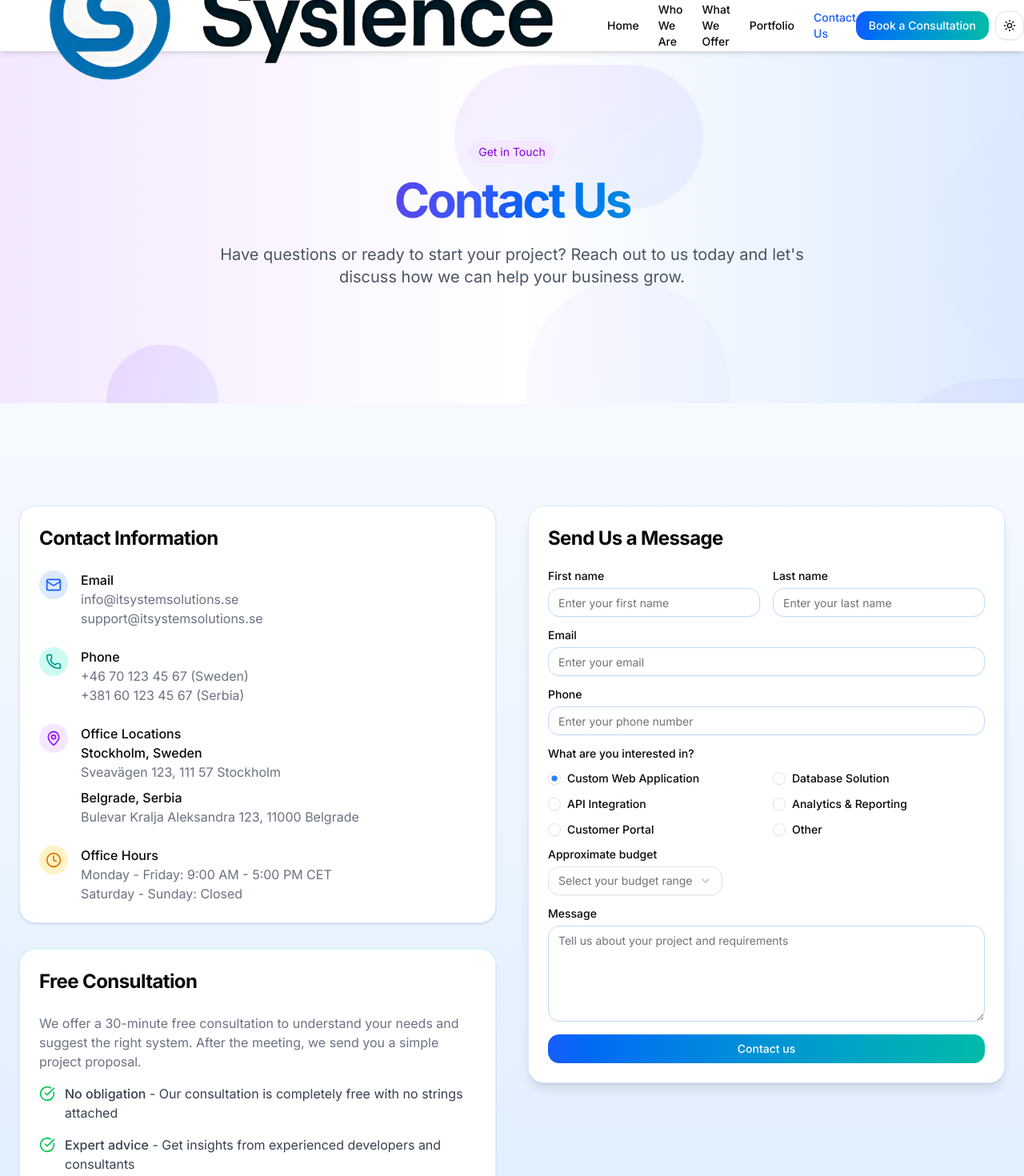
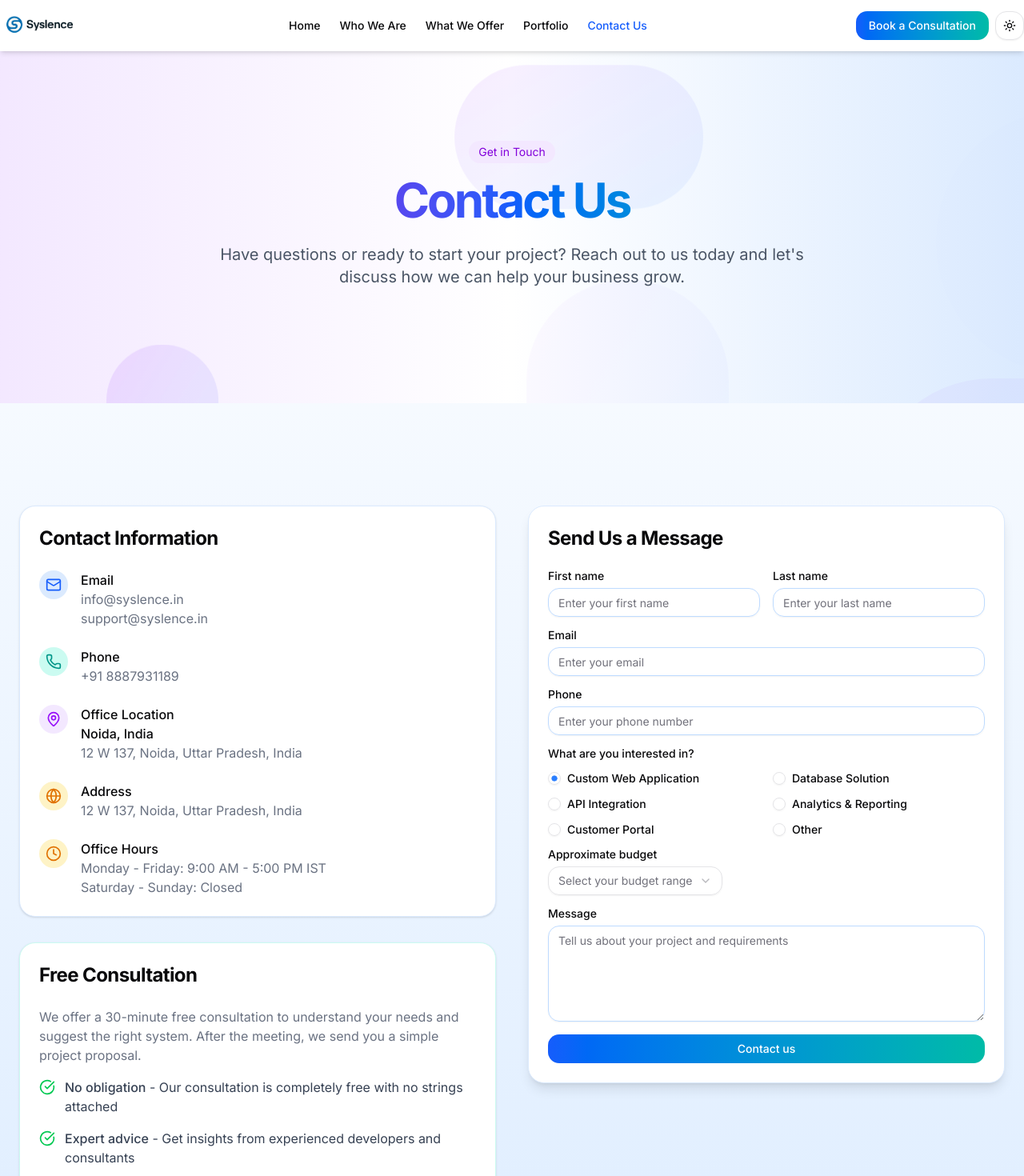
Before and after one commit to Devildk384/ITverse, a Next.js app: page /contact in a window 1280 px wide. Shown: the top 1470 px of the page at 80% size. Built offline with nearby package versions, Linux system fonts and the light colour scheme.

Commit message:
first commut

```diff
--- a/src/app/book-consultation/page.tsx
+++ b/src/app/book-consultation/page.tsx
@@ -340,17 +340,17 @@ export default function BookConsultationPage() {
                                   <SelectValue placeholder="Select your budget range" />
                                 </SelectTrigger>
                                 <SelectContent>
-                                  <SelectItem value="10-20k">
-                                    10,000 - 20,000 SEK
-                                  </SelectItem>
-                                  <SelectItem value="20-50k">
-                                    20,000 - 50,000 SEK
+                                  <SelectItem value="25-50k">
+                                    ₹25,000 - ₹50,000
                                   </SelectItem>
                                   <SelectItem value="50-100k">
-                                    50,000 - 100,000 SEK
+                                    ₹50,000 - ₹1,00,000
                                   </SelectItem>
-                                  <SelectItem value="100k+">
-                                    100,000+ SEK
+                                  <SelectItem value="1-2lakh">
+                                    ₹1,00,000 - ₹2,00,000
+                                  </SelectItem>
+                                  <SelectItem value="2lakh+">
+                                    ₹2,00,000+
                                   </SelectItem>
                                   <SelectItem value="not-sure">
                                     Not sure yet
--- a/src/app/contact/page.tsx
+++ b/src/app/contact/page.tsx
@@ -7,6 +7,7 @@ import {
   Clock,
   MessageSquare,
   CheckCircle,
+  Globe,
 } from "lucide-react";
 import { Button } from "@/components/ui/button";
 import { Input } from "@/components/ui/input";
@@ -83,10 +84,10 @@ export default function ContactPage() {
                     <div>
                       <h3 className="font-medium">Email</h3>
                       <p className="text-gray-500 dark:text-gray-400">
-                        info@itsystemsolutions.se
+                        info@syslence.in
                       </p>
                       <p className="text-gray-500 dark:text-gray-400">
-                        support@itsystemsolutions.se
+                        support@syslence.in
                       </p>
                     </div>
                   </div>
@@ -98,10 +99,7 @@ export default function ContactPage() {
                     <div>
                       <h3 className="font-medium">Phone</h3>
                       <p className="text-gray-500 dark:text-gray-400">
-                        +46 70 123 45 67 (Sweden)
-                      </p>
-                      <p className="text-gray-500 dark:text-gray-400">
-                        +381 60 123 45 67 (Serbia)
+                        +91 8887931189
                       </p>
                     </div>
                   </div>
@@ -111,21 +109,27 @@ export default function ContactPage() {
                       <MapPin className="h-5 w-5 text-purple-600 dark:text-purple-400" />
                     </div>
                     <div>
-                      <h3 className="font-medium">Office Locations</h3>
+                      <h3 className="font-medium">Office Location</h3>
                       <div className="space-y-2">
                         <div>
-                          <p className="font-medium">Stockholm, Sweden</p>
+                          <p className="font-medium">Noida, India</p>
                           <p className="text-gray-500 dark:text-gray-400">
-                            Sveavägen 123, 111 57 Stockholm
-                          </p>
-                        </div>
-                        <div>
-                          <p className="font-medium">Belgrade, Serbia</p>
-                          <p className="text-gray-500 dark:text-gray-400">
-                            Bulevar Kralja Aleksandra 123, 11000 Belgrade
+                            12 W 137, Noida, Uttar Pradesh, India
                           </p>
                         </div>
                       </div>
+                    </div>
+                  </div>
+
+                  <div className="flex items-start gap-4">
+                    <div className="rounded-full bg-amber-100 p-2 dark:bg-amber-900/30">
+                      <Globe className="h-5 w-5 text-amber-600 dark:text-amber-400" />
+                    </div>
+                    <div>
+                      <h3 className="font-medium">Address</h3>
+                      <p className="text-gray-500 dark:text-gray-400">
+                        12 W 137, Noida, Uttar Pradesh, India
+                      </p>
                     </div>
                   </div>
 
@@ -136,8 +140,7 @@ export default function ContactPage() {
                     <div>
                       <h3 className="font-medium">Office Hours</h3>
                       <p className="text-gray-500 dark:text-gray-400">
-                        Monday - Friday: 9:00 AM - 5:00 PM CET
-                        <br />
+                        Monday - Friday: 9:00 AM - 5:00 PM IST<br />
                         Saturday - Sunday: Closed
                       </p>
                     </div>
@@ -302,16 +305,16 @@ export default function ContactPage() {
                         <SelectValue placeholder="Select your budget range" />
                       </SelectTrigger>
                       <SelectContent>
-                        <SelectItem value="10-20k">
-                          10,000 - 20,000 SEK
-                        </SelectItem>
-                        <SelectItem value="20-50k">
-                          20,000 - 50,000 SEK
+                        <SelectItem value="25-50k">
+                          ₹25,000 - ₹50,000
                         </SelectItem>
                         <SelectItem value="50-100k">
-                          50,000 - 100,000 SEK
+                          ₹50,000 - ₹1,00,000
                         </SelectItem>
-                        <SelectItem value="100k+">100,000+ SEK</SelectItem>
+                        <SelectItem value="1-2lakh">
+                          ₹1,00,000 - ₹2,00,000
+                        </SelectItem>
+                        <SelectItem value="2lakh+">₹2,00,000+</SelectItem>
                         <SelectItem value="not-sure">Not sure yet</SelectItem>
                       </SelectContent>
                     </Select>
@@ -364,7 +367,7 @@ export default function ContactPage() {
                     </h3>
                     <p className="text-gray-600 dark:text-gray-400">
                       The cost depends on the complexity and scope of your
-                      project. Our packages start at 12,000 SEK for simple
+                      project. Our packages start at ₹25,000 for simple
                       applications. We provide detailed quotes after
                       understanding your specific requirements during our free
                       consultation.
--- a/src/app/page.tsx
+++ b/src/app/page.tsx
@@ -33,20 +33,19 @@ export default function Home() {
             <div className="space-y-8">
               <div className="inline-flex items-center rounded-full border border-blue-200 bg-blue-50 px-4 py-1.5 text-sm font-medium text-blue-700 dark:border-blue-800 dark:bg-blue-900/30 dark:text-blue-300">
                 <span className="flex h-2 w-2 rounded-full bg-blue-600 mr-2"></span>
-                Swedish Quality
+                Indian Excellence
               </div>
 
               <div>
                 <h1 className="text-4xl font-bold tracking-tight sm:text-5xl md:text-6xl lg:text-7xl mb-4">
                   Custom{" "}
                   <span className="bg-gradient-to-r from-blue-600 to-teal-500 bg-clip-text text-transparent">
-                    Web Solutions
+                    IT Solutions
                   </span>{" "}
-                  for Swedish Businesses
+                  for Global & Indian Businesses
                 </h1>
                 <p className="text-xl text-gray-600 dark:text-gray-300 max-w-[600px]">
-                  High-quality applications at competitive prices thanks to our
-                  unique Swedish-Serbian development model.
+                  High-quality applications at competitive prices, powered by India's world-class IT talent and innovation.
                 </p>
               </div>
 
@@ -111,7 +110,7 @@ export default function Home() {
                   <div>
                     <div className="text-sm font-medium">Trusted Quality</div>
                     <div className="text-xs text-gray-500 dark:text-gray-400">
-                      ISO 9001 Certified
+                      ISO 9001 & ISO 27001 Certified
                     </div>
                   </div>
                 </div>
@@ -125,7 +124,7 @@ export default function Home() {
                   <div>
                     <div className="text-sm font-medium">Fast Delivery</div>
                     <div className="text-xs text-gray-500 dark:text-gray-400">
-                      2-5 Week Turnaround
+                      2-5 Week Turnaround (India-based delivery)
                     </div>
                   </div>
                 </div>
@@ -142,11 +141,10 @@ export default function Home() {
               Our Services
             </div>
             <h2 className="text-3xl font-bold tracking-tight sm:text-4xl md:text-5xl">
-              Tailored Web Solutions for Your Business
+              Tailored IT Solutions for Your Business
             </h2>
             <p className="max-w-[800px] text-gray-600 dark:text-gray-400 text-lg">
-              From small business websites to complex enterprise systems, we
-              have a solution for you.
+              From startups and SMEs to large enterprises, we deliver scalable IT solutions trusted by clients in India and worldwide.
             </p>
           </div>
 
@@ -306,7 +304,7 @@ export default function Home() {
                 Satisfaction Rate
               </div>
               <div className="text-sm text-gray-600 dark:text-gray-400">
-                Across Sweden
+                Across India
               </div>
             </div>
 
--- a/src/app/what-we-offer/page.tsx
+++ b/src/app/what-we-offer/page.tsx
@@ -397,7 +397,7 @@ export default function WhatWeOfferPage() {
                     Starter Package
                   </Badge>
                   <div className="text-2xl font-bold text-blue-600 dark:text-blue-400">
-                    12 000 SEK
+                    ₹25,000
                   </div>
                 </div>
                 <h3 className="text-2xl font-bold mb-4">
@@ -488,7 +488,7 @@ export default function WhatWeOfferPage() {
                     Professional Package
                   </Badge>
                   <div className="text-2xl font-bold text-purple-600 dark:text-purple-400">
-                    28 000 SEK
+                    ₹60,000
                   </div>
                 </div>
                 <h3 className="text-2xl font-bold mb-4">
@@ -584,7 +584,7 @@ export default function WhatWeOfferPage() {
                     Enterprise Package
                   </Badge>
                   <div className="text-2xl font-bold text-amber-600 dark:text-amber-400">
-                    From 45 000 SEK
+                    From ₹1,00,000
                   </div>
                 </div>
                 <h3 className="text-2xl font-bold mb-4">
@@ -730,7 +730,7 @@ export default function WhatWeOfferPage() {
                 <thead>
                   <tr className="bg-gradient-to-r from-blue-500 to-purple-500 text-white">
                     <th className="py-4 px-6 text-left">Feature</th>
-                    <th className="py-4 px-6 text-right">Price (SEK)</th>
+                    <th className="py-4 px-6 text-right">Price (INR)</th>
                     <th className="py-4 px-6 text-center">Details</th>
                   </tr>
                 </thead>
@@ -739,7 +739,7 @@ export default function WhatWeOfferPage() {
                     <td className="py-4 px-6 font-medium">
                       Extra page/interface
                     </td>
-                    <td className="py-4 px-6 text-right">1 500</td>
+                    <td className="py-4 px-6 text-right">₹25,000</td>
                     <td className="py-4 px-6 text-center">
                       <Button
                         variant="ghost"
@@ -753,7 +753,7 @@ export default function WhatWeOfferPage() {
                   </tr>
                   <tr className="border-b border-gray-100 dark:border-gray-700 hover:bg-gray-50 dark:hover:bg-gray-700/30 transition-colors">
                     <td className="py-4 px-6 font-medium">PDF generation</td>
-                    <td className="py-4 px-6 text-right">2 000</td>
+                    <td className="py-4 px-6 text-right">₹25,000</td>
                     <td className="py-4 px-6 text-center">
                       <Button
                         variant="ghost"
@@ -767,7 +767,7 @@ export default function WhatWeOfferPage() {
                   </tr>
                   <tr className="border-b border-gray-100 dark:border-gray-700 hover:bg-gray-50 dark:hover:bg-gray-700/30 transition-colors">
                     <td className="py-4 px-6 font-medium">API Integration</td>
-                    <td className="py-4 px-6 text-right">2 500 - 5 000</td>
+                    <td className="py-4 px-6 text-right">₹25,000 - ₹50,000</td>
                     <td className="py-4 px-6 text-center">
                       <Button
                         variant="ghost"
@@ -781,7 +781,7 @@ export default function WhatWeOfferPage() {
                   </tr>
                   <tr className="border-b border-gray-100 dark:border-gray-700 hover:bg-gray-50 dark:hover:bg-gray-700/30 transition-colors">
                     <td className="py-4 px-6 font-medium">Admin panel</td>
-                    <td className="py-4 px-6 text-right">2 500</td>
+                    <td className="py-4 px-6 text-right">₹25,000</td>
                     <td className="py-4 px-6 text-center">
                       <Button
                         variant="ghost"
@@ -797,7 +797,7 @@ export default function WhatWeOfferPage() {
                     <td className="py-4 px-6 font-medium">
                       Monthly maintenance
                     </td>
-                    <td className="py-4 px-6 text-right">1 500/month</td>
+                    <td className="py-4 px-6 text-right">₹15,000/month</td>
                     <td className="py-4 px-6 text-center">
                       <Button
                         variant="ghost"
@@ -811,7 +811,7 @@ export default function WhatWeOfferPage() {
                   </tr>
                   <tr className="hover:bg-gray-50 dark:hover:bg-gray-700/30 transition-colors">
                     <td className="py-4 px-6 font-medium">Express delivery</td>
-                    <td className="py-4 px-6 text-right">5 000</td>
+                    <td className="py-4 px-6 text-right">₹50,000</td>
                     <td className="py-4 px-6 text-center">
                       <Button
                         variant="ghost"
--- a/src/app/who-we-are/page.tsx
+++ b/src/app/who-we-are/page.tsx
@@ -317,7 +317,7 @@ export default function WhoWeArePage() {
                 </div>
               </div> */}
               <div className="mt-4 text-center">
-                <h3 className="text-xl font-bold">Adnan Skrijelj</h3>
+                <h3 className="text-xl font-bold">Durgesh</h3>
                 <p className="text-gray-500 dark:text-gray-400">
                   Founder & CEO
                 </p>
--- a/src/components/main-nav.tsx
+++ b/src/components/main-nav.tsx
@@ -27,12 +27,12 @@ export function MainNav() {
           </button>
           <Link href="/" className="flex items-center space-x-2">
             <Image
-                  src={LogoImage}
-                  alt="Syslence Logo"
-                  className="w-full h-auto"
-                  width={180}
-                  height={60}
-                />
+              src={LogoImage}
+              alt="Syslence Logo"
+              width={100}
+              height={100}
+              style={{ objectFit: 'contain', maxWidth: 100, maxHeight: 100 }}
+            />
           </Link>
         </div>
 
--- a/src/components/multi-step-form.tsx
+++ b/src/components/multi-step-form.tsx
@@ -309,7 +309,7 @@ export function MultiStepForm() {
           <div className="space-y-4">
             <div className="space-y-2">
               <label htmlFor="budget" className="text-sm font-medium">
-                Budget range (SEK)
+                Budget range (INR)
               </label>
               <select
                 id="budget"
@@ -318,10 +318,10 @@ export function MultiStepForm() {
                 <option value="" disabled>
                   Select budget range
                 </option>
-                <option value="10-20k">10,000 - 20,000 SEK</option>
-                <option value="20-30k">20,000 - 30,000 SEK</option>
-                <option value="30-50k">30,000 - 50,000 SEK</option>
-                <option value="50k+">50,000+ SEK</option>
+                <option value="25-50k">₹25,000 - ₹50,000</option>
+                <option value="50-100k">₹50,000 - ₹1,00,000</option>
+                <option value="1-2lakh">₹1,00,000 - ₹2,00,000</option>
+                <option value="2lakh+">₹2,00,000+</option>
               </select>
             </div>
             <div className="space-y-2">
--- a/src/components/package-comparison.tsx
+++ b/src/components/package-comparison.tsx
@@ -15,7 +15,7 @@ export function PackageComparison() {
                 Starter Package
               </div>
               <div className="text-xl font-bold mt-2 text-blue-600 dark:text-blue-400">
-                12 000 SEK
+                ₹25,000
               </div>
             </th>
             <th className="p-4 text-center bg-purple-50 dark:bg-purple-900/20 border-b border-gray-200 dark:border-gray-700 relative">
@@ -29,7 +29,7 @@ export function PackageComparison() {
                 Professional Package
               </div>
               <div className="text-xl font-bold mt-2 text-purple-600 dark:text-purple-400">
-                28 000 SEK
+                ₹60,000
               </div>
             </th>
             <th className="p-4 text-center bg-amber-50 dark:bg-amber-900/20 border-b border-gray-200 dark:border-gray-700">
@@ -40,7 +40,7 @@ export function PackageComparison() {
                 Enterprise Package
               </div>
               <div className="text-xl font-bold mt-2 text-amber-600 dark:text-amber-400">
-                From 45 000 SEK
+                From ₹1,00,000
               </div>
             </th>
           </tr>
--- a/src/components/site-footer.tsx
+++ b/src/components/site-footer.tsx
@@ -70,15 +70,15 @@ export function SiteFooter() {
             <ul className="space-y-2">
               <li className="flex items-center gap-2 text-sm text-gray-500 dark:text-gray-400">
                 <Mail className="h-4 w-4 text-blue-600 dark:text-blue-400" />
-                <span>yourname@example.com</span>
+                <span>info@syslence.in</span>
               </li>
               <li className="flex items-center gap-2 text-sm text-gray-500 dark:text-gray-400">
                 <Phone className="h-4 w-4 text-blue-600 dark:text-blue-400" />
-                <span>+46 70 123 45 67</span>
+                <span>+91 8887931189</span>
               </li>
               <li className="flex items-center gap-2 text-sm text-gray-500 dark:text-gray-400">
                 <Globe className="h-4 w-4 text-blue-600 dark:text-blue-400" />
-                <span>www.yourcompany.se</span>
+                <span>www.syslence.in</span>
               </li>
             </ul>
           </div>
```
